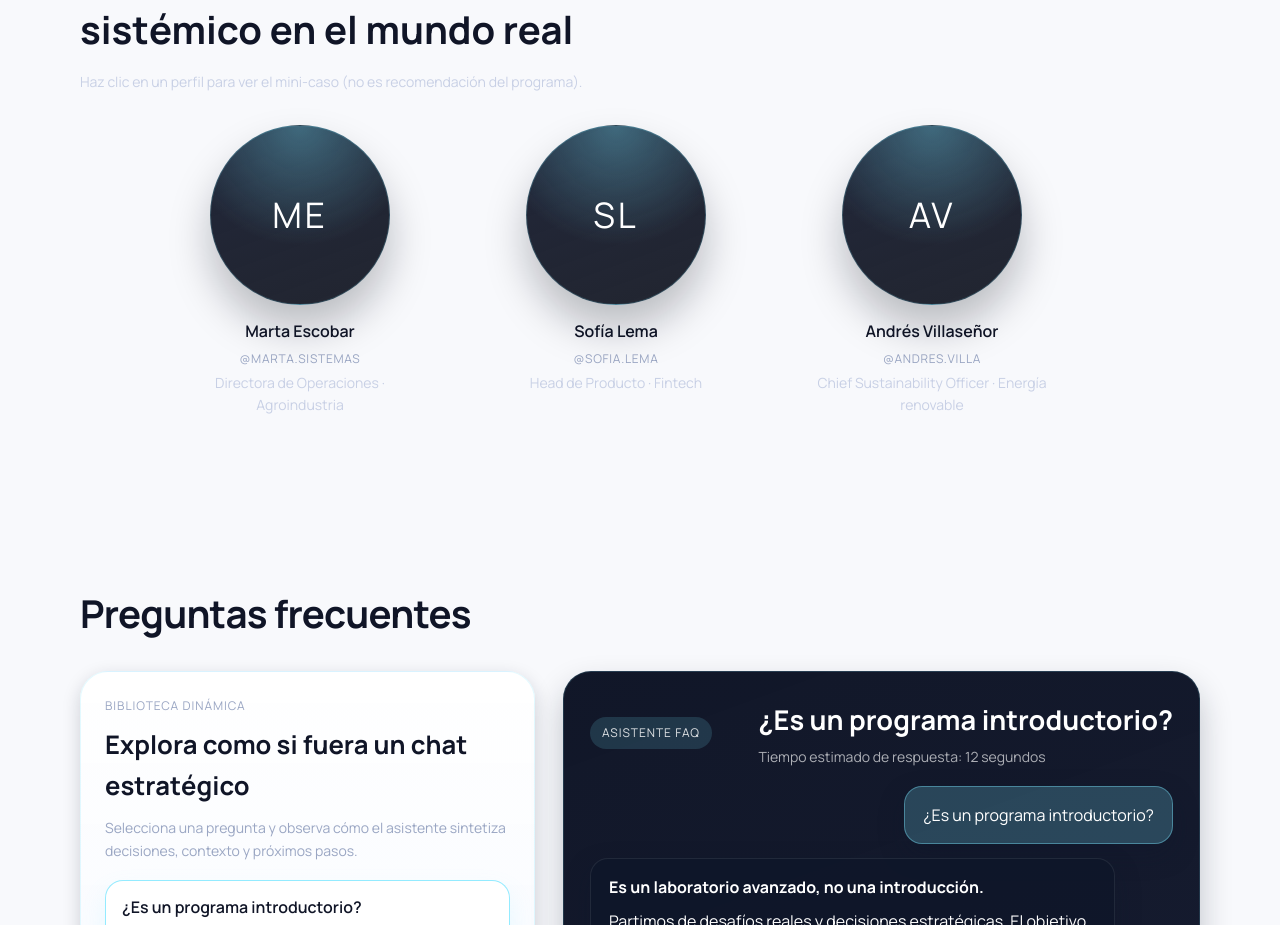
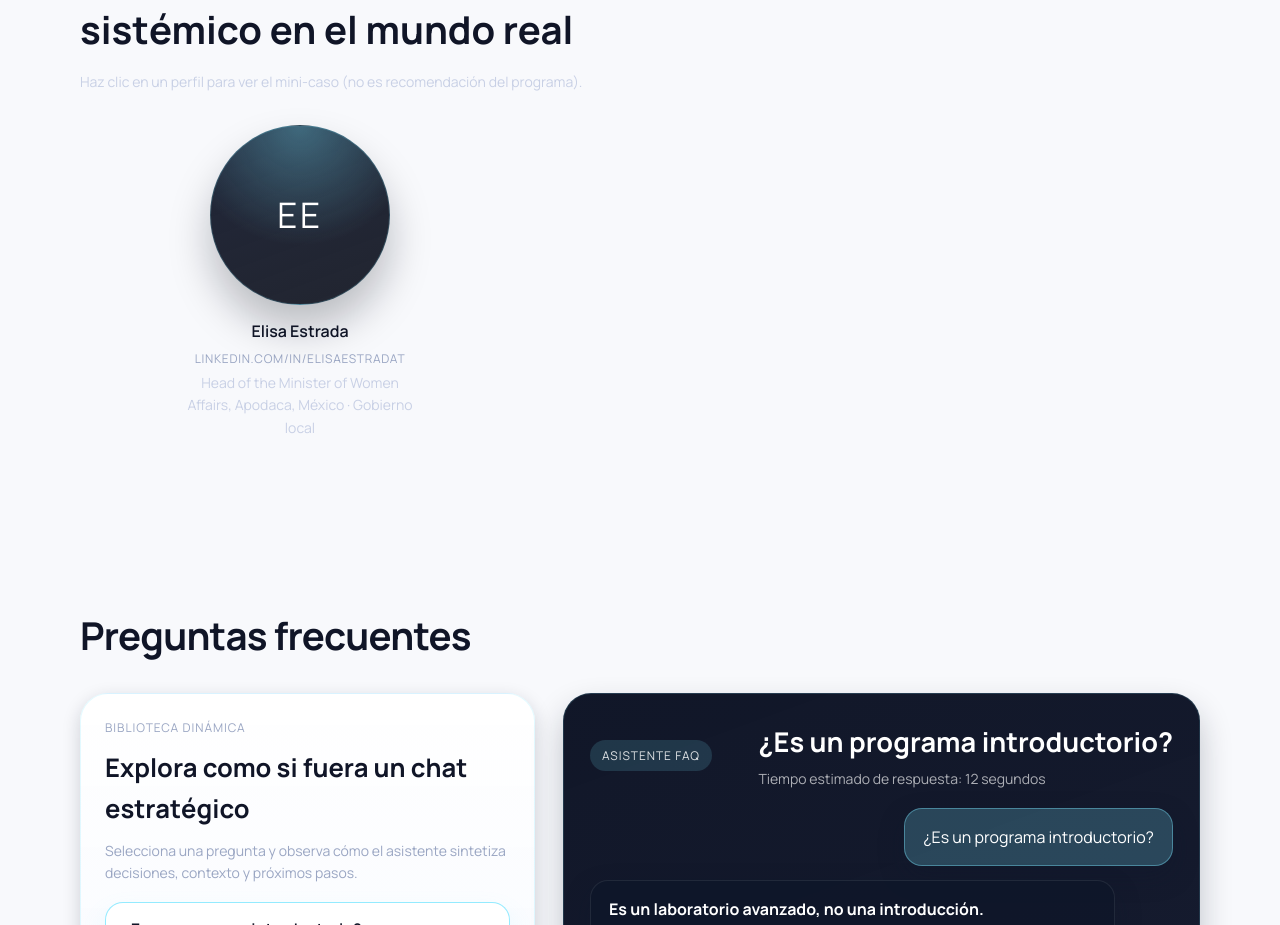
Before and after one commit to MaigomAS/SystemThinking-Website, a React (Vite) app: page / in a window 1280 px wide. Shown: the part 6120-7045 px from the top of the page. Built offline with nearby package versions, Linux system fonts and the light colour scheme.

Commit message:
Update leadership voice for Elisa Estrada

```diff
--- a/src/components/LeadershipVoicesCircles.jsx
+++ b/src/components/LeadershipVoicesCircles.jsx
@@ -16,6 +16,12 @@ const COPY = {
       previous: 'Ver líder anterior',
       next: 'Ver siguiente líder',
     },
+    modalLabels: {
+      context: 'Contexto',
+      lever: 'Decisión / palanca',
+      impact: 'Qué cambió',
+      learning: 'Aprendizaje ejecutivo',
+    },
   },
   en: {
     eyebrow: 'Experiences that transform',
@@ -29,66 +35,67 @@ const COPY = {
       previous: 'View previous voice',
       next: 'View next voice',
     },
+    modalLabels: {
+      context: 'Context',
+      lever: 'Decision / leverage',
+      impact: 'What changed',
+      learning: 'Executive learning',
+    },
   },
 };
 
 // When real images are available, import them here and set imageSrc per voice.
 // Example: import voice1 from '../assets/leadership/voice-1.jpg';
-const VOICES = [
+const VOICES = {
+  es: [
     {
-    id: 'voice-1',
-    name: 'Marta Escobar',
-    handle: '@marta.sistemas',
-    role: 'Directora de Operaciones',
-    sector: 'Agroindustria',
-    initials: 'ME',
-    tags: ['Cadenas de suministro', 'Gobernanza', 'Escala'],
-    insightTitle: 'Coordinar el ritmo sin perder flexibilidad',
+      id: 'voice-elisa-estrada',
+      name: 'Elisa Estrada',
+      handle: 'linkedin.com/in/elisaestradat',
+      role: 'Head of the Minister of Women Affairs, Apodaca, México',
+      sector: 'Gobierno local',
+      initials: 'EE',
+      tags: ['Ecosistema de cuidados', 'Política pública', 'Vida al centro'],
+      insightTitle: 'Decidir en sistemas vivos requiere corresponsabilidad real',
       context:
-      'La organización había crecido rápido y los equipos locales estaban tomando decisiones contradictorias sobre inventario y logística.',
-    lever: 'Rediseñamos los incentivos para que las metas regionales compartieran un objetivo sistémico común.',
-    impact: 'El lead time se redujo y la visibilidad del flujo completo aumentó sin frenar la velocidad de ejecución.',
-    learning: 'Cuando el sistema premia coordinación, la autonomía deja de ser ruido y se vuelve capacidad.',
+        'Los desafíos sociales, económicos y ambientales exigen decisiones que conecten a gobierno, industria y sociedad civil para evitar soluciones aisladas.',
+      lever:
+        'El pensamiento sistémico permite leer causas estructurales, anticipar efectos no deseados y coordinar acciones con múltiples actores.',
+      impact:
+        'Las intervenciones pasan de ser reactivas a ser estratégicas, con capacidad de sostener bienestar, equidad y estabilidad social.',
+      learning:
+        'Poner la vida al centro es evaluar cada decisión por su impacto en la dignidad, el cuidado y el futuro colectivo.',
       // TODO: When assets are available, import image files and set imageSrc here.
       imageSrc: null,
     },
+  ],
+  en: [
     {
-    id: 'voice-2',
-    name: 'Sofía Lema',
-    handle: '@sofia.lema',
-    role: 'Head de Producto',
-    sector: 'Fintech',
-    initials: 'SL',
-    tags: ['Decisiones', 'Riesgo', 'Experiencia'],
-    insightTitle: 'Alinear decisiones críticas sin perder foco en el cliente',
+      id: 'voice-elisa-estrada',
+      name: 'Elisa Estrada',
+      handle: 'linkedin.com/in/elisaestradat',
+      role: 'Head of the Minister of Women Affairs, Apodaca, Mexico',
+      sector: 'Local government',
+      initials: 'EE',
+      tags: ['Care ecosystems', 'Public policy', 'Life-centered leadership'],
+      insightTitle: 'Decisions in living systems require shared responsibility',
       context:
-      'El equipo tenía insights dispersos y las prioridades cambiaban cada sprint, afectando la confianza del usuario final.',
-    lever: 'Clarificamos la arquitectura de información y quién debía decidir cada cambio crítico.',
-    impact: 'Se redujeron re-trabajos y el roadmap ganó coherencia con la propuesta de valor.',
-    learning: 'El timing correcto de la información evita que la estrategia se convierta en improvisación.',
+        'Social, economic, and environmental challenges demand decisions that connect government, industry, and civil society to avoid isolated responses.',
+      lever:
+        'Systemic thinking helps leaders read structural causes, anticipate unintended effects, and coordinate multi-actor action.',
+      impact:
+        'Interventions move from reactive fixes to strategic changes that protect wellbeing, equity, and social stability.',
+      learning:
+        'Putting life at the center means judging every decision by its impact on dignity, care, and our collective future.',
       imageSrc: null,
     },
-  {
-    id: 'voice-3',
-    name: 'Andrés Villaseñor',
-    handle: '@andres.villa',
-    role: 'Chief Sustainability Officer',
-    sector: 'Energía renovable',
-    initials: 'AV',
-    tags: ['Stakeholders', 'Política pública', 'Transición'],
-    insightTitle: 'Convertir relaciones en infraestructura de cambio',
-    context:
-      'La transición energética requería coordinar actores públicos y privados con tiempos y prioridades distintas.',
-    lever: 'Creamos un mapa de relaciones críticas y diseñamos rituales de coordinación recurrentes.',
-    impact: 'Los acuerdos estratégicos se aceleraron y el pipeline de proyectos ganó tracción.',
-    learning: 'Las relaciones sostenidas son un activo estructural, no un “extra” relacional.',
-    imageSrc: null,
-  },
-];
+  ],
+};
 
 function LeadershipVoicesCircles() {
   const { language } = useLanguage();
   const content = COPY[language] ?? COPY.es;
+  const voices = VOICES[language] ?? VOICES.es;
   const [activeIndex, setActiveIndex] = useState(null);
   const lastTriggerRef = useRef(null);
   const closeButtonRef = useRef(null);
@@ -96,8 +103,8 @@ function LeadershipVoicesCircles() {
 
   const activeVoice = useMemo(() => {
     if (activeIndex === null) return null;
-    return VOICES[activeIndex];
-  }, [activeIndex]);
+    return voices[activeIndex];
+  }, [activeIndex, voices]);
 
   const handleOpen = (index, event) => {
     setActiveIndex(index);
@@ -111,14 +118,14 @@ function LeadershipVoicesCircles() {
   const handlePrevious = () => {
     setActiveIndex((prev) => {
       if (prev === null) return prev;
-      return (prev - 1 + VOICES.length) % VOICES.length;
+      return (prev - 1 + voices.length) % voices.length;
     });
   };
 
   const handleNext = () => {
     setActiveIndex((prev) => {
       if (prev === null) return prev;
-      return (prev + 1) % VOICES.length;
+      return (prev + 1) % voices.length;
     });
   };
 
@@ -228,19 +235,19 @@ function LeadershipVoicesCircles() {
                 <div className="voices-modal__body">
                   <h3 className="voices-modal__headline">{activeVoice.insightTitle}</h3>
                   <div className="voices-modal__block">
-                    <h4>Contexto</h4>
+                    <h4>{content.modalLabels.context}</h4>
                     <p>{activeVoice.context}</p>
                   </div>
                   <div className="voices-modal__block">
-                    <h4>Decisión / palanca</h4>
+                    <h4>{content.modalLabels.lever}</h4>
                     <p>{activeVoice.lever}</p>
                   </div>
                   <div className="voices-modal__block">
-                    <h4>Qué cambió</h4>
+                    <h4>{content.modalLabels.impact}</h4>
                     <p>{activeVoice.impact}</p>
                   </div>
                   <div className="voices-modal__block">
-                    <h4>Aprendizaje ejecutivo</h4>
+                    <h4>{content.modalLabels.learning}</h4>
                     <p>{activeVoice.learning}</p>
                   </div>
                   {content.modalDisclaimer ? (
@@ -263,7 +270,7 @@ function LeadershipVoicesCircles() {
           <p className="voices__subtitle">{content.subtitle}</p>
         </div>
         <div className="voices__grid">
-          {VOICES.map((voice, index) => (
+          {voices.map((voice, index) => (
             <button
               key={voice.id}
               type="button"
```
Lines whose indentation alone changed are shown as unchanged.
